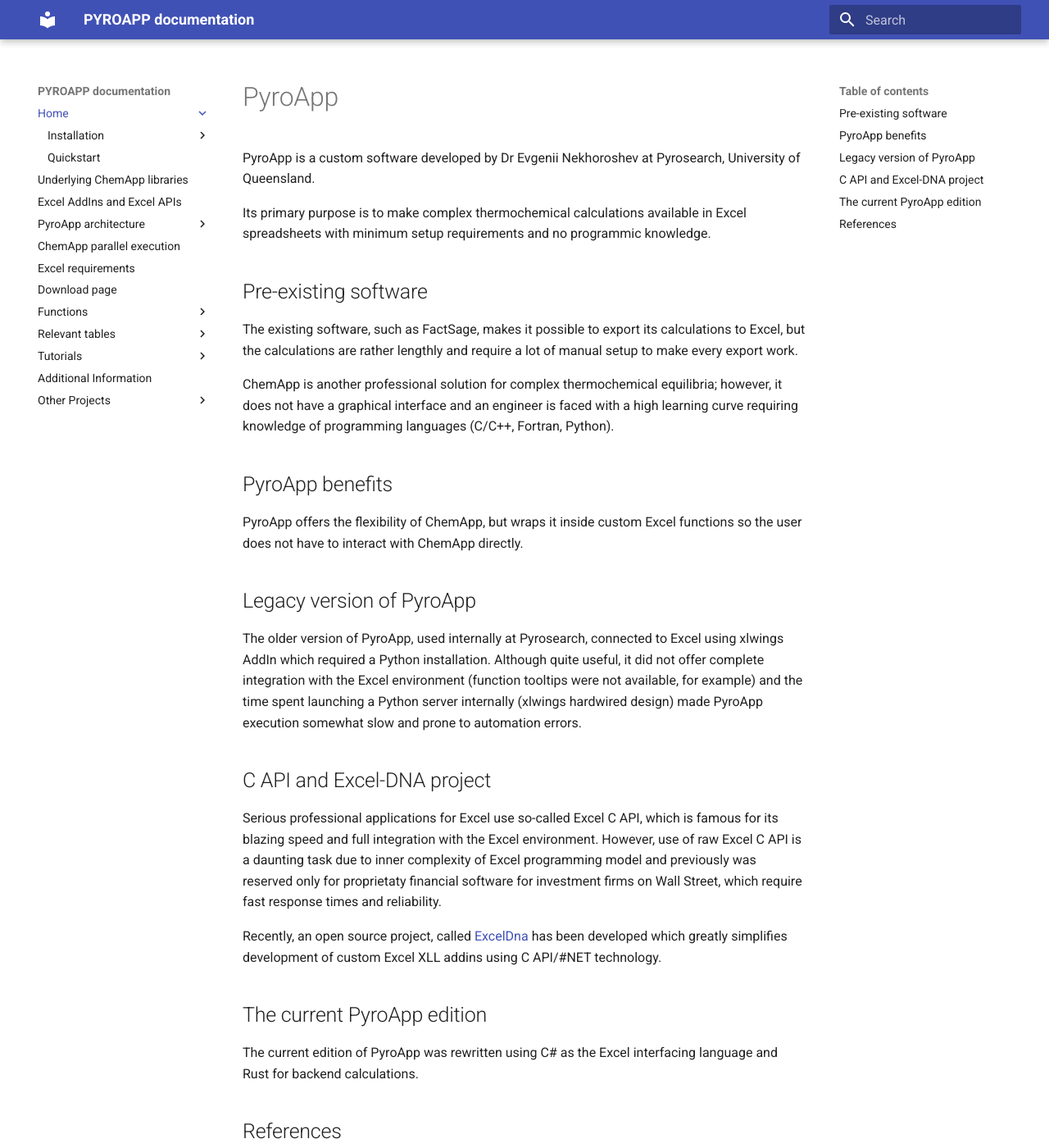
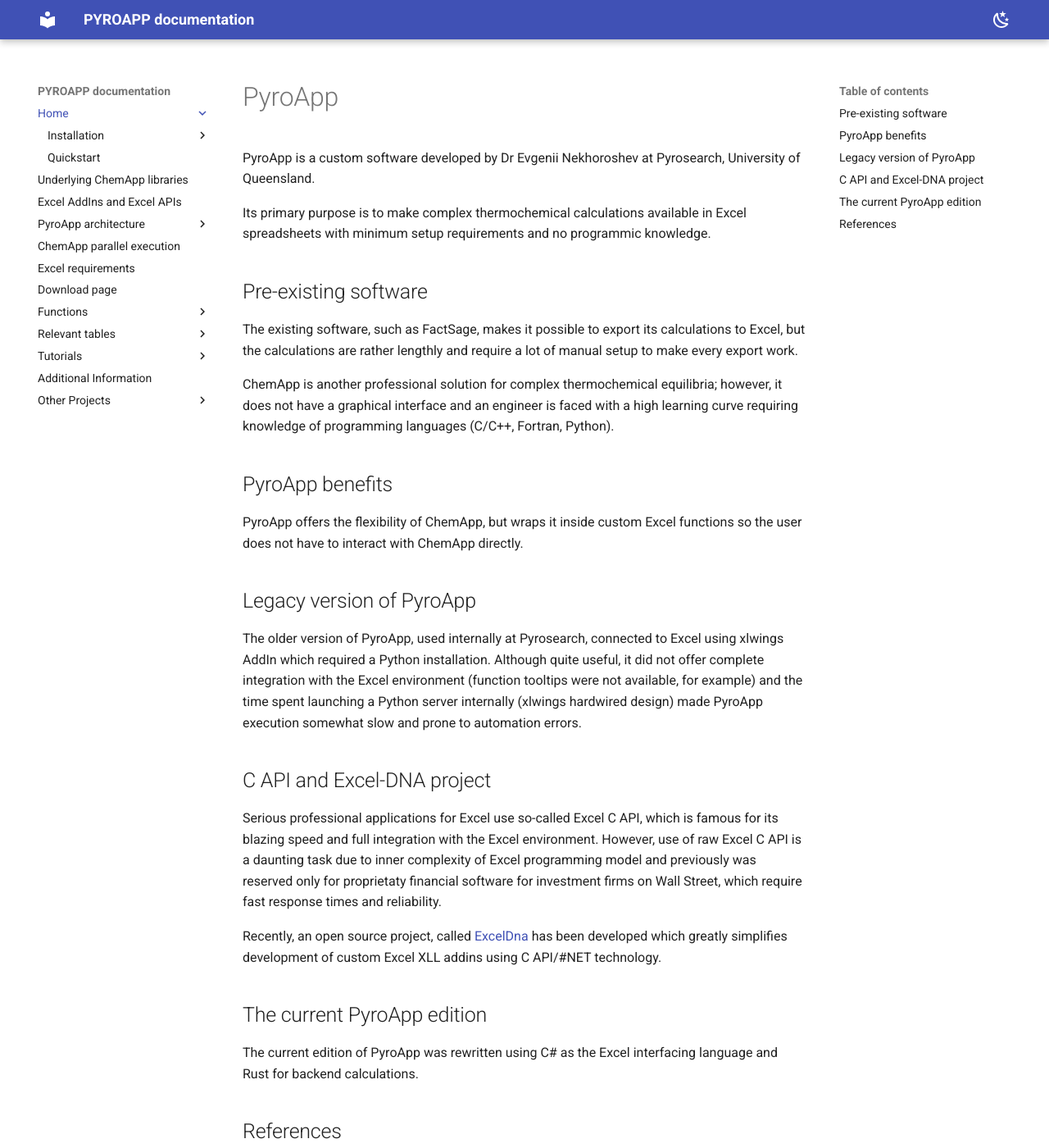
Before and after one commit to evnekdev/pyroapp-docs, an MkDocs documentation site: the page built from docs/index.md, in a window 1280 px wide and 1400 px high. Shown: the whole window at 82% size. Built offline with MkDocs 1.6.1 and Material for MkDocs 9.7.7, drawn with Linux system fonts in a browser that asks for light colours.

Commit message:
Update mkdocs.yml

```diff
--- a/mkdocs.yml
+++ b/mkdocs.yml
@@ -1,10 +1,26 @@
 site_name : PYROAPP documentation
 site_url: https://evnekdev.github.io/pyroapp-docs/
 
+plugins:
+  - glightbox
+
 theme:
   name: material
+  palette:
+    - scheme: default
+      toggle:
+        icon: material/weather-night
+        name: Dark mode
+    - scheme: slate
+      toggle:
+        icon: material/weather-sunny
+        name: Light mode
   features:
     - navigation.indexes
+    - search.suggest
+    - search.highlight
+    - search.share
+    - content.code.copy
 
 nav:
   - Home :
```
